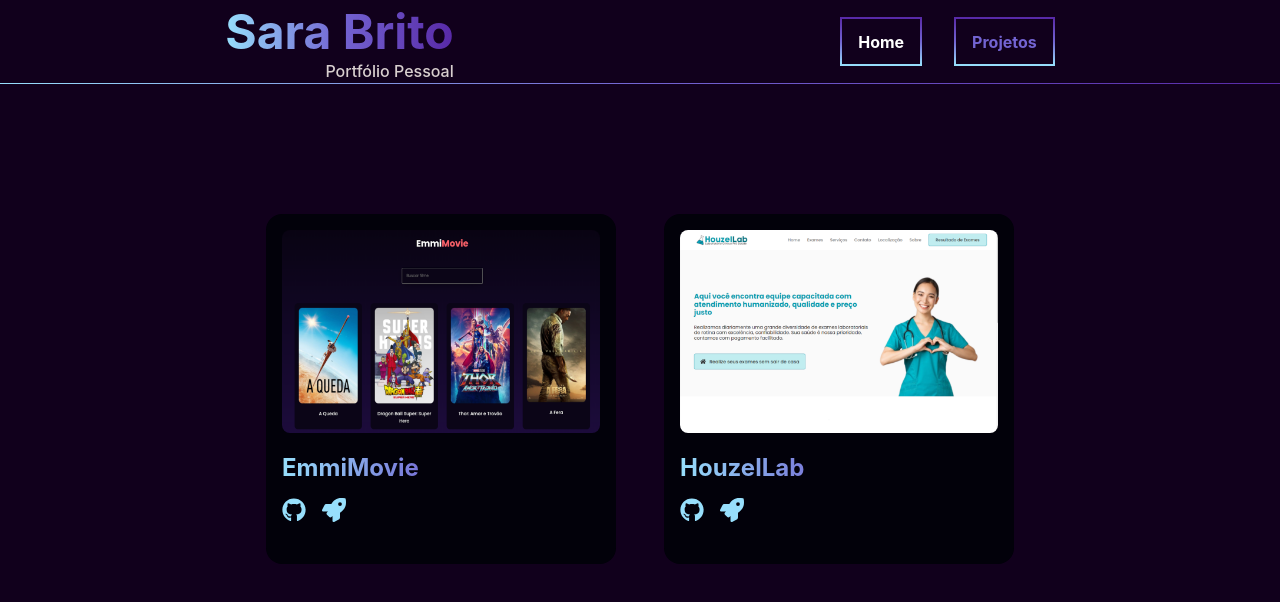
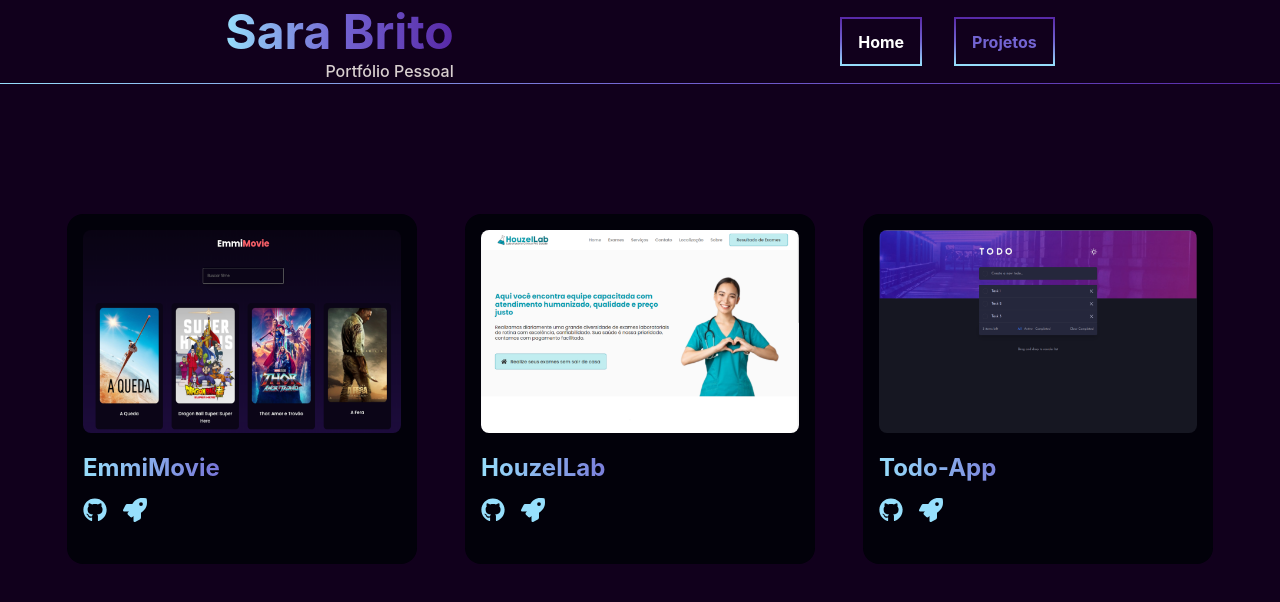
Before and after one commit to SarahBrito/portfolio, a Next.js app: page /projects in a window 1280 px wide. Shown: the top 602 px of the page. Built offline with nearby package versions, Linux system fonts and the light colour scheme.

Commit message:
add new project to portfolio

```diff
--- a/components/Repositories.jsx
+++ b/components/Repositories.jsx
@@ -3,12 +3,14 @@ import styles from '../styles/Repository.module.css'
 import Image from 'next/image';
 import img1 from '../public/images/emmimovie.png'
 import img2 from '../public/images/houzellab.png'
+import img3 from '../public/images/todo-app.png'
 
 function Repositories() {
 
     const repos= [
         {img: img1, name: 'EmmiMovie', url: 'https://github.com/SarahBrito/emmi-movie', homepage: 'https://emmi-movie.vercel.app/'},
-        {img: img2, name: 'HouzelLab', url: 'https://github.com/Houzel-Lab/web', homepage: 'https://www.laboratoriohouzellab.com/'}
+        {img: img2, name: 'HouzelLab', url: 'https://github.com/Houzel-Lab/web', homepage: 'https://www.laboratoriohouzellab.com/'},
+        {img: img3, name: 'Todo-App', url: 'https://github.com/SarahBrito/todo-list', homepage: 'https://todo-fm.vercel.app/'}
     ]
 
     return (
```
Also changed, not shown: public/images/todo-app.png (added).
